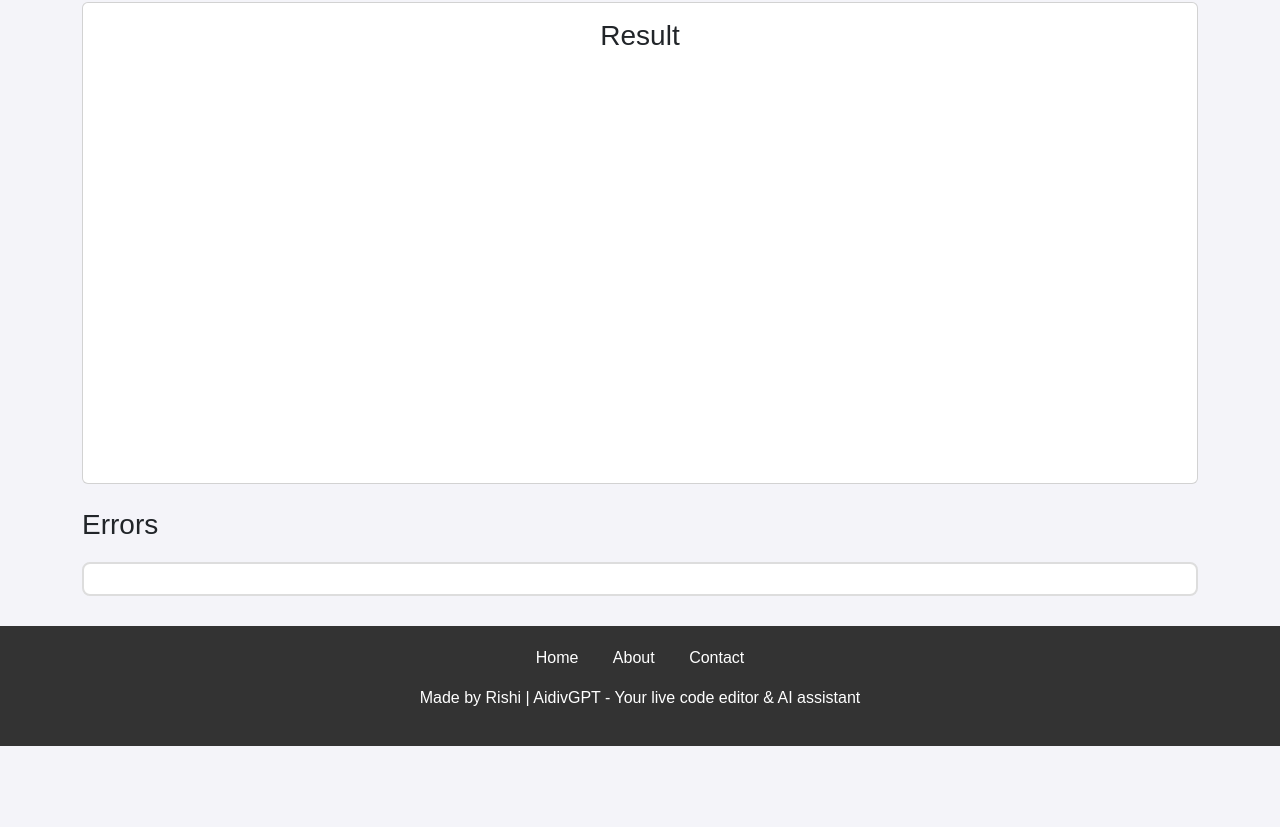
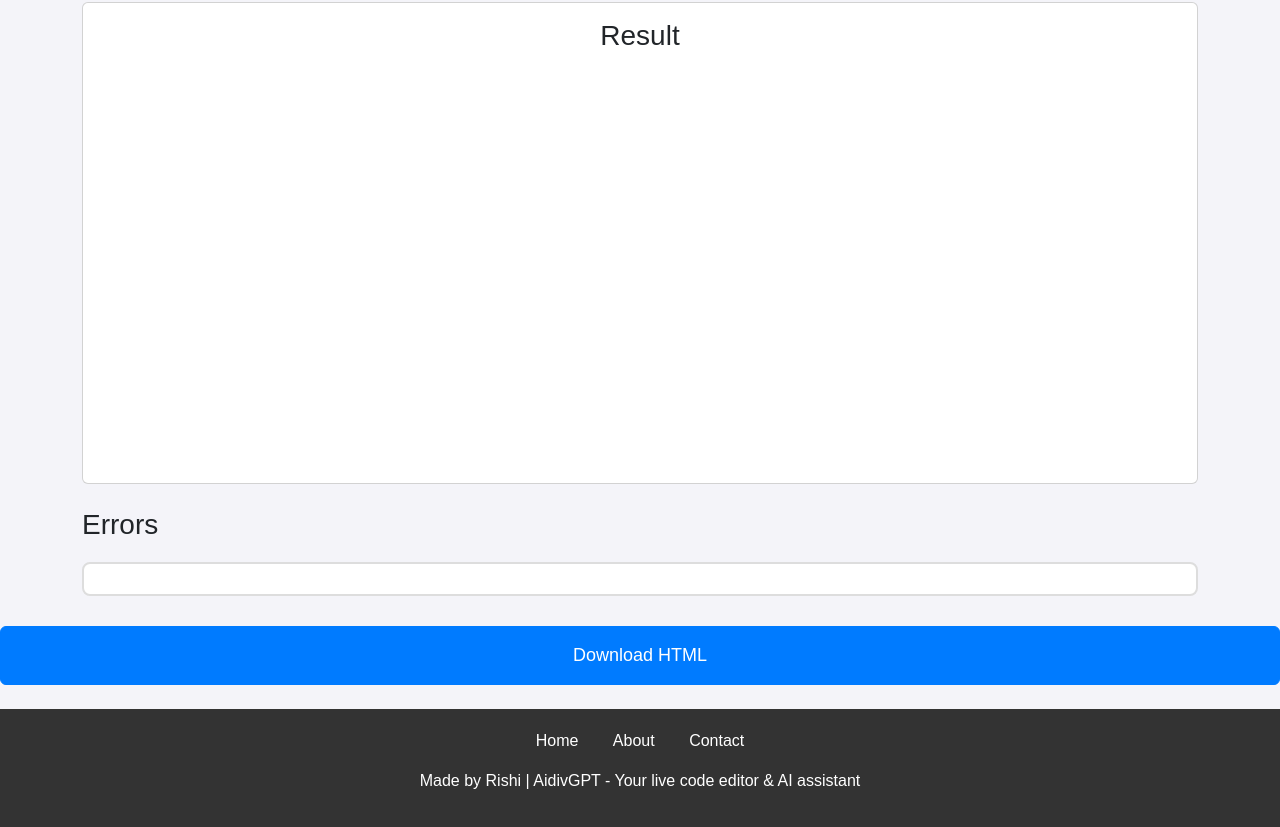
Before and after one commit to Unknowncoder143/Codemaker, a plain HTML site: page index.html in a window 1280 px wide. Shown: the part 661-1488 px from the top of the page. Before the commit the page ends 1407 px from the top, so only its background shows below. Drawn offline with nearby package versions, Linux system fonts and the light colour scheme.

Commit message:
Update index.html

```diff
--- a/index.html
+++ b/index.html
@@ -67,12 +67,22 @@
       background-color: #218838; /* Darker shade on hover */
       border-color: #1e7e34;
     }
+    .btn-download {
+      background-color: #007bff;
+      border-color: #007bff;
+      padding: 15px;
+      font-size: 18px;
+      color: white; /* Sets the text color to white */
+    }
+    .btn-download:hover {
+      background-color: #0056b3;
+      border-color: #004085;
+    }
   </style>
 </head>
 <body>
 
   <!-- Header Section -->
-      <!-- Navigation Bar -->
   <nav class="navbar navbar-expand-lg navbar-dark bg-dark">
     <div class="container">
       <a class="navbar-brand" href="#">AidivGPT</a>
@@ -98,7 +108,6 @@
   <!-- Main Content Section -->
   <div class="container content-section">
     <div class="row">
-
 
       <!-- Chatbot Assistant -->
       <div class="col-md-4 mb-4">
@@ -146,10 +155,12 @@
     </div>
   </div>
 
-
+  <!-- Download Button -->
+  <div class="col-md-12 mb-4">
+    <button class="btn btn-download w-100" onclick="downloadCode()">Download HTML</button>
+  </div>
 
   <footer>
-
     <ul class="footer-links">
       <li><a href="#">Home</a></li>
       <li><a href="#">About</a></li>
@@ -157,7 +168,6 @@
     </ul>
     <p>Made by Rishi | AidivGPT - Your live code editor & AI assistant</p>
   </footer>
-
 
   <script>
     let messages = []; // Store chat history
@@ -199,13 +209,16 @@
         chatbox.innerHTML += `<div style="color: red;"><strong>Error:</strong> ${error.message}</div>`;
       }
     }
-</script>
 
+    function downloadCode() {
+      const code = document.getElementById('html-code').value;
+      const blob = new Blob([code], { type: 'text/html' });
+      const link = document.createElement('a');
+      link.href = URL.createObjectURL(blob);
+      link.download = 'code.html';
+      link.click();
+    }
 
-
-  <!-- Bootstrap and Custom Script -->
-  <script src="https://cdn.jsdelivr.net/npm/bootstrap@5.3.0-alpha1/dist/js/bootstrap.bundle.min.js"></script>
-  <script>
     function runCode() {
       const code = document.getElementById('html-code').value;
       const iframe = document.getElementById('result');
@@ -233,5 +246,8 @@
     }
   </script>
 
+  <!-- Bootstrap and Custom Script -->
+  <script src="https://cdn.jsdelivr.net/npm/bootstrap@5.3.0-alpha1/dist/js/bootstrap.bundle.min.js"></script>
+
 </body>
 </html>
```
Lines whose indentation alone changed are shown as unchanged.
